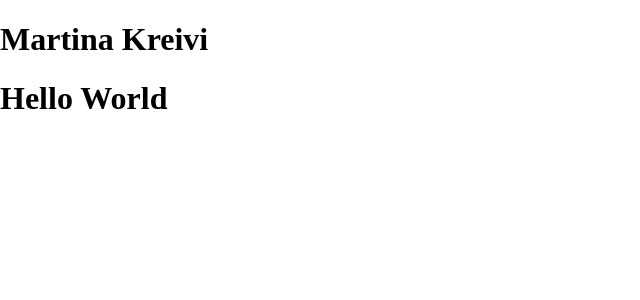
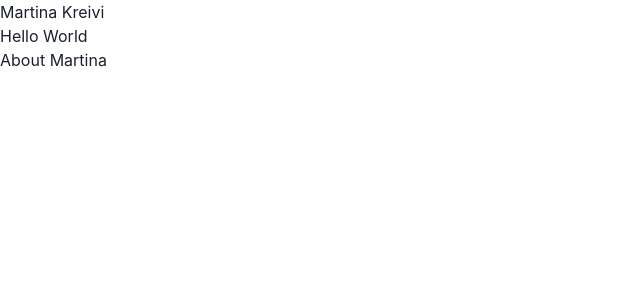
Before and after one commit to mkreivi/UpdatedCVMartina, a React (Vite) app: page /aboutMartina in a window 1280 px wide. Shown: the top 300 px of the page, without its empty margins (0-640 px from the left). Built offline with nearby package versions, Linux system fonts and the light colour scheme.

Commit message:
Installed chackra ui

```diff
--- a/package.json
+++ b/package.json
@@ -10,6 +10,10 @@
     "preview": "vite preview"
   },
   "dependencies": {
+    "@chakra-ui/react": "^2.6.0",
+    "@emotion/react": "^11.10.8",
+    "@emotion/styled": "^11.10.8",
+    "framer-motion": "^10.12.4",
     "react": "^18.2.0",
     "react-dom": "^18.2.0",
     "react-router-dom": "^6.11.0"
--- a/src/App.tsx
+++ b/src/App.tsx
@@ -7,7 +7,9 @@ function App() {
     <div>
       <Header />
       <h1>Hello World</h1>
-      <Outlet />
+      <main>
+        <Outlet />
+      </main>
     </div>
   );
 }
--- a/src/Pages/AboutMartina.tsx
+++ b/src/Pages/AboutMartina.tsx
@@ -1,4 +1,8 @@
 function AboutMartina() {
-  return <main></main>;
+  return (
+    <main>
+      <div>About Martina</div>
+    </main>
+  );
 }
 export default AboutMartina;
--- a/src/Pages/Portfolio.tsx
+++ b/src/Pages/Portfolio.tsx
@@ -1,4 +1,8 @@
 function Portfolio() {
-  return <main></main>;
+  return (
+    <main>
+      <div>Portfolio</div>
+    </main>
+  );
 }
 export default Portfolio;
--- a/src/main.tsx
+++ b/src/main.tsx
@@ -1,3 +1,4 @@
+import { ChakraProvider } from "@chakra-ui/react";
 import React from "react";
 import ReactDOM from "react-dom/client";
 import {
@@ -25,6 +26,8 @@ const router = createBrowserRouter(
 
 ReactDOM.createRoot(document.getElementById("root") as HTMLElement).render(
   <React.StrictMode>
-    <RouterProvider router={router} />
+    <ChakraProvider>
+      <RouterProvider router={router} />
+    </ChakraProvider>
   </React.StrictMode>
 );
```
Also changed, not shown: 1 other file (tests, documents, lock files or other folders).
